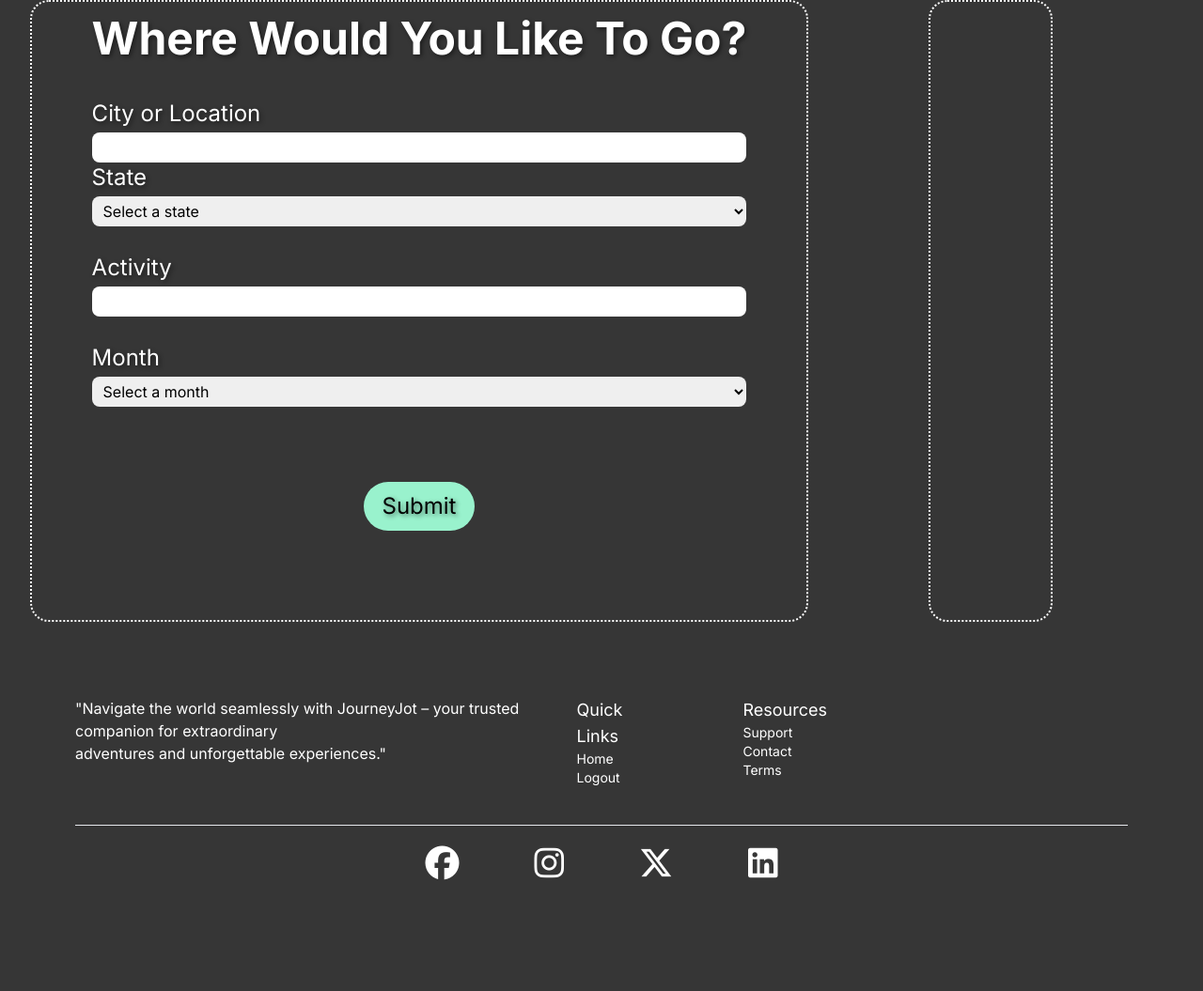
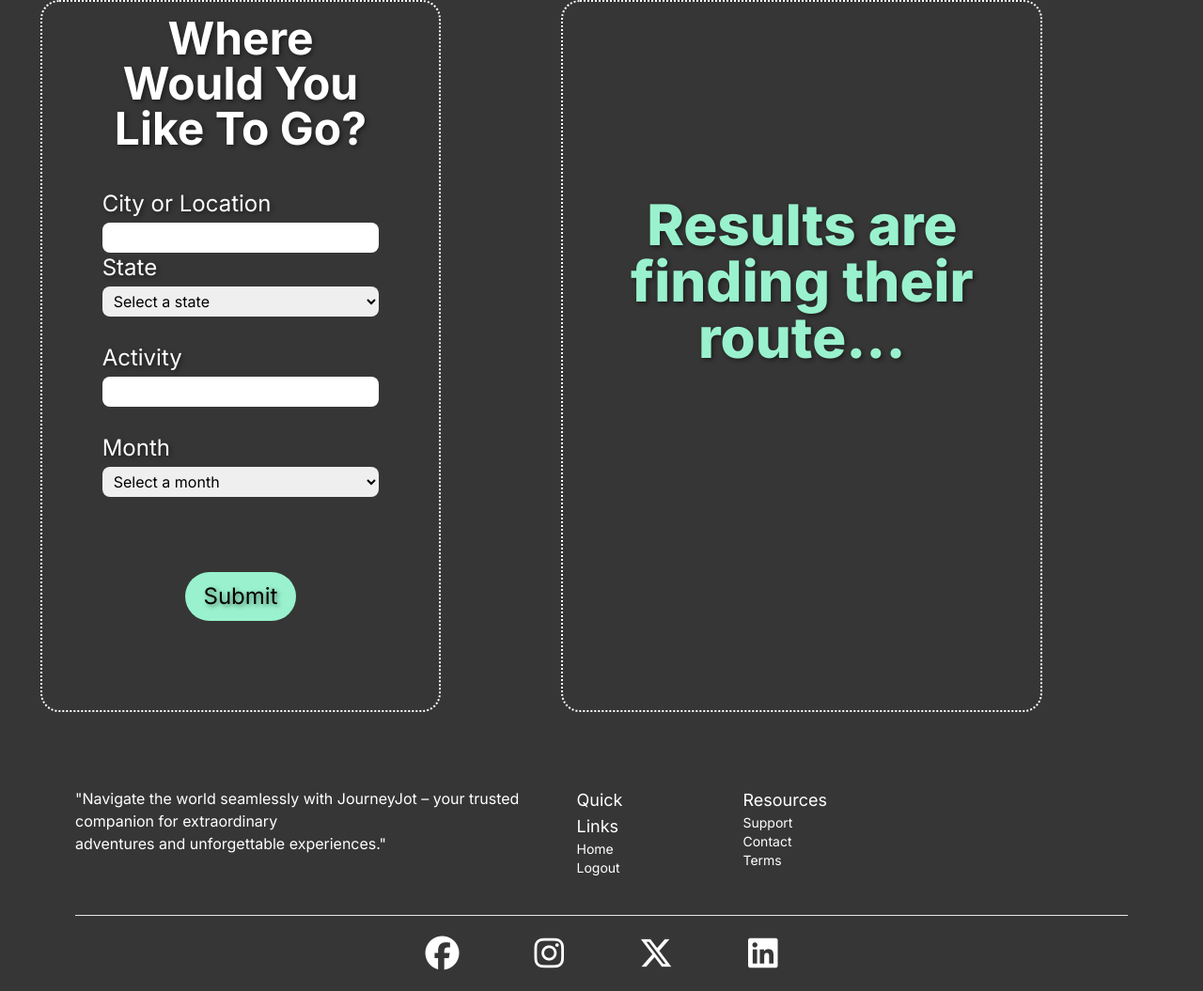
Before and after one commit to Umbelth94/JourneyJot, a Node server app: page /adventures in a window 1280 px wide. Shown: the part 177-1232 px from the top of the page at 94% size. Before the commit the page ends 1114 px from the top, so only its background shows below. Run offline with Node 20, Linux system fonts and the light colour scheme; a user stored in the database is signed in; data comes from the database, SQL or seed files in the repository; some libraries are stand-ins or nearby versions.

Commit message:
debugging some stuff in the adventures route

```diff
--- a/public/js/tripGenerator.js
+++ b/public/js/tripGenerator.js
@@ -10,15 +10,20 @@ document.addEventListener("DOMContentLoaded", function () {
             responseCardTitle.textContent = "";
 
             // Get the values from the form
+            const loading = document.getElementById("loading");
+
             const city = document.getElementById("city").value;
             const upperCaseCity = city[0].toUpperCase() + city.slice(1);
             const state = document.getElementById("state").value;
             const activity = document.getElementById("activity").value;
             const month = document.getElementById("month").value;
             console.log(city, state, activity, month);
-
+            loading.remove();
+            const image = document.createElement("img");
+            image.src = "../images/waiting.avif";
             //Change the title to reflect the city that the user inputs
-            responseCardTitle.textContent = "Adventure to " + upperCaseCity;
+            responseCardTitle.textContent =
+                "Loading trip to " + upperCaseCity + "...";
             responseCardTitle.classList.add(
                 "font-bold",
                 "mb-10",
@@ -26,8 +31,18 @@ document.addEventListener("DOMContentLoaded", function () {
                 "text-shadow",
                 "text-5xl",
                 "mt-5",
+                "font-extrabold",
+                "color-mine",
             );
-
+            image.classList.add(
+                "my-10",
+                "text-center",
+                "text-shadow",
+                "rounded-2xl",
+                "w-8/12",
+                "mx-auto",
+            );
+            responseCardTitle.appendChild(image);
             // Call the response function with the form values
 
             try {
@@ -43,6 +58,7 @@ document.addEventListener("DOMContentLoaded", function () {
                 }
 
                 const responseData = await response.json();
+                image.remove();
                 renderResponse(responseData);
             } catch (error) {
                 console.error(error);
@@ -60,6 +76,18 @@ function renderActivities(responseData) {
     console.log(activities);
 
     activitiesResponse.innerHTML = "";
+    const city = document.getElementById("city").value;
+    const upperCaseCity = city[0].toUpperCase() + city.slice(1);
+    const responseCardTitle = document.getElementById("responseCardHeader");
+    responseCardTitle.textContent = "Adventure to " + upperCaseCity;
+    responseCardTitle.classList.add(
+        "font-bold",
+        "mb-10",
+        "text-center",
+        "text-shadow",
+        "text-5xl",
+        "mt-5",
+    );
 
     //Create the general title
     const title = document.createElement("h3");
--- a/views/adventures.handlebars
+++ b/views/adventures.handlebars
@@ -6,8 +6,9 @@
 
     </div>
 </div> --}}
+{{#if logged_in}}
 <div class="flex flex-row justify-center text-shadow">
-  <div id="login-container" class="blog-container mr-32 px-16">
+  <div id="login-container" class="blog-container mr-32 px-16 w-4/12">
         <h2 class="text-5xl font-bold mb-10 text-center text-shadow">Where Would You Like To Go? </h2>
 
         <form class="form signup-form gpt-form">
@@ -101,8 +102,9 @@
         </form>
 
     </div>
-    <div class="flex flex-row justify-center text-shadow">
+    <div class="flex flex-row justify-center text-shadow w-6/12">
         <div id="chatTest" class="blog-container mr-32 px-16">
+            <h1 id="loading"class="text-6xl color-mine font-extrabold mt-48 text-center">Results are finding their route...</h1>
                 <h2 id="responseCardHeader"></h2>
                 <div id="responseCard" class="form-group">
                     {{!-- <h3 class="text-5xl font-bold mb-10 text-center text-shadow">Response:</h3> --}}
@@ -118,3 +120,9 @@
 </div>
 
 <script src="/js/tripGenerator.js" type="module"></script>
+{{else}}
+<div class="first-signup mx-64 py-40">
+            <h1 class="text-center text-5xl font-extrabold">Would you like to plan an adventure?</h1>
+            <p class="text-center my-10"><a href="/login" class="color-mine text-3xl w-auto" id="showing" style="border:solid 4px #99f2cd; border-radius: 20px; padding: 6px 20px;">SIGN-UP FOR FREE</a></p>
+        </div>
+{{/if}}
```
Also changed, not shown: public/images/waiting.avif (added). Lines whose indentation alone changed are shown as unchanged.
